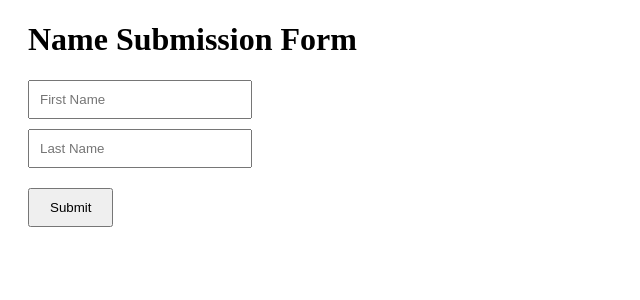
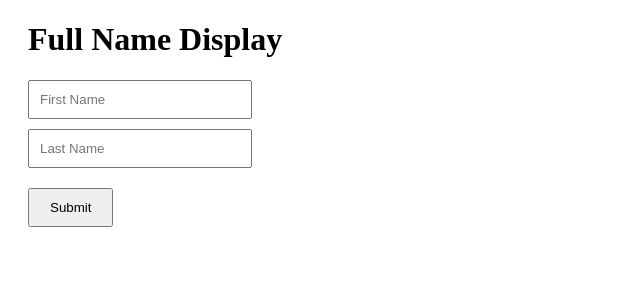
Before and after one commit to amitrao018/displayname, a React (Create React App) app: page / in a window 1280 px wide. Shown: the top 300 px of the page, without its empty margins (0-640 px from the left). Built offline with nearby package versions, Linux system fonts and the light colour scheme.

Commit message:
NameForm.jsx

```diff
--- a/src/NameForm.jsx
+++ b/src/NameForm.jsx
@@ -17,7 +17,7 @@ const NameForm = () => {
 
   return (
     <div style={{ margin: '20px' }}>
-      <h1>Name Submission Form</h1>
+      <h1>Full Name Display</h1>
       <form onSubmit={handleSubmit}>
         <input
           type="text"
```
